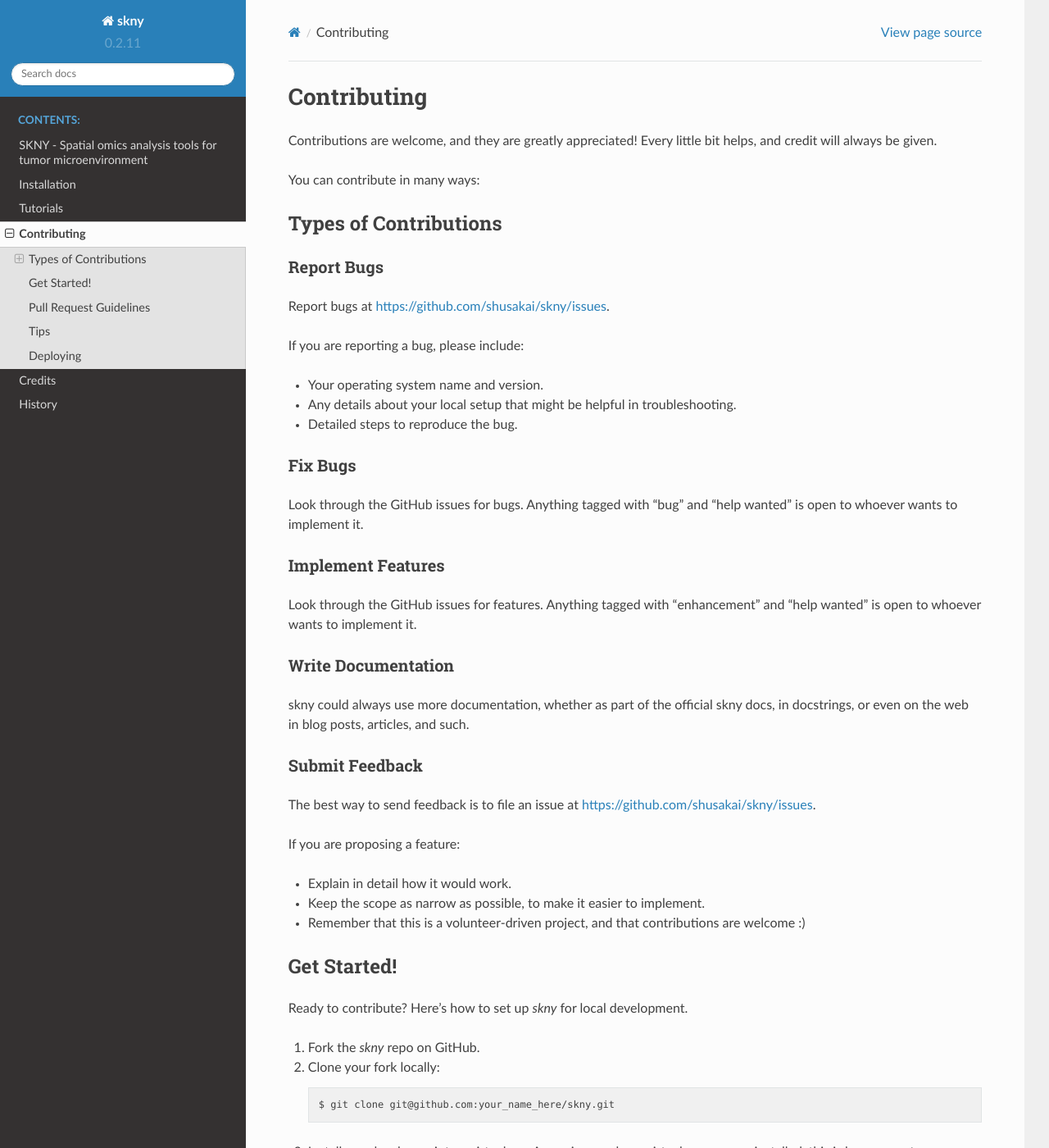
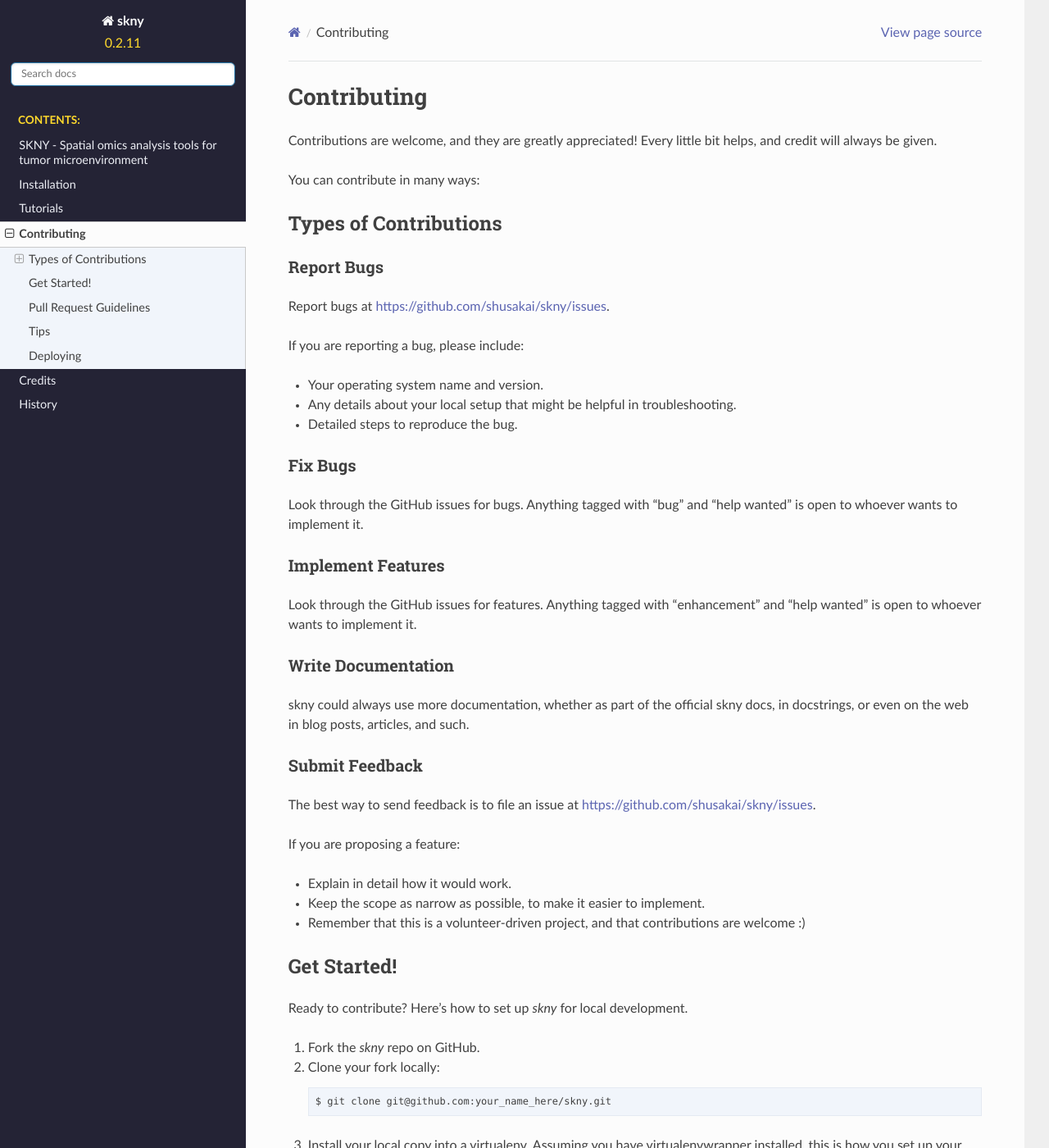
Before and after one commit to shusakai/skny, a Sphinx documentation site: the page built from docs/contributing.rst, in a window 1280 px wide and 1400 px high. Shown: the whole window at 82% size. Built offline with Sphinx 7.4.7 and the Read the Docs theme 2.0.0, drawn with Linux system fonts in a browser that asks for light colours; pages that are not in the unit, such as notebooks, are missing from menus.

Commit message:
20240207

```diff
--- a/docs/_static/css/custom.css
+++ b/docs/_static/css/custom.css
@@ -2,6 +2,115 @@
     max-width: 950px;
 }
 
-div.highlight {
-    background-color: #f0f0f0; /* 任意の背景色に変更 */
+.small {
+    font-size: 55%;
 }
+
+div.version {
+    color: #FFD92C!important;
+}
+
+.wy-nav-side {
+    background: #242335;
+}
+
+.wy-side-nav-search {
+    background-color: #242335;
+}
+
+.wy-side-nav-search input[type="text"] {
+    border-radius: 6px!important;
+}
+
+.wy-nav-content {
+    max-width: 950px;
+}
+
+.wy-menu-vertical a {
+    color: #eceef4;
+}
+
+.wy-menu-vertical li.current {
+    background: #f1f5fb;
+}
+
+.wy-menu-vertical li.toctree-l2.current > a {
+    background: #34377d2e;
+}
+
+.wy-menu-vertical li.toctree-l2.current li.toctree-l3 > a {
+    background: #34377d4a;
+}
+
+.wy-menu-vertical li.toctree-l3.current li.toctree-l4 > a {
+    background: #34377d7d;
+}
+
+.wy-menu-vertical a:hover {
+    background-color: #6b86b0;
+}
+
+.wy-menu-vertical li.current a:hover {
+    background: #bdcde6a3;
+}
+
+a {
+    color: #5B64B1;
+}
+
+.rst-content .viewcode-link {
+    color: #7013e1d9;
+}
+
+.highlight {
+    background: #f1f5fb!important;
+}
+
+.rst-content div[class^="highlight"] {
+    border: 1px solid #e4eaf2;
+}
+
+.wy-menu-vertical p.caption {
+    color: #FFD92C;
+}
+
+div.output_subarea.output_html.rendered_html.output_result{
+    overflow: auto;
+}
+
+/* function/class top bar */
+html.writer-html5 .rst-content dl[class]:not(.option-list):not(.field-list):not(.footnote):not(.glossary):not(.simple) > dt {
+    color: #404040;
+    border-top: solid 4px #7013e1d9;
+    background: #FFD833A8;
+}
+
+/* class params */
+html.writer-html5 .rst-content dl[class]:not(.option-list):not(.field-list):not(.footnote):not(.glossary):not(.simple) dl:not(.field-list) > dt {
+    color: #404040;
+    border-left: solid 4px #7013e1d9;
+    background: #FFD8338F;
+}
+
+/* the other elements, but more specific - leave them be */
+code.docutils.literal.notranslate > span[class="pre"] {
+    font-weight: bold;
+    color: #404040;
+}
+
+/* odd rows in API */
+.rst-content table.docutils:not(.field-list) tr:nth-child(2n-1) td {
+    background-color: #f6f6f3;
+}
+
+.rst-content div[class^="highlight"] pre {
+    padding: 8px;
+}
+
+.rst-content .seealso {
+    background: #fafae2!important;
+}
+
+.rst-content .seealso .admonition-title {
+    background: #7013e1d9!important;
+}
```
